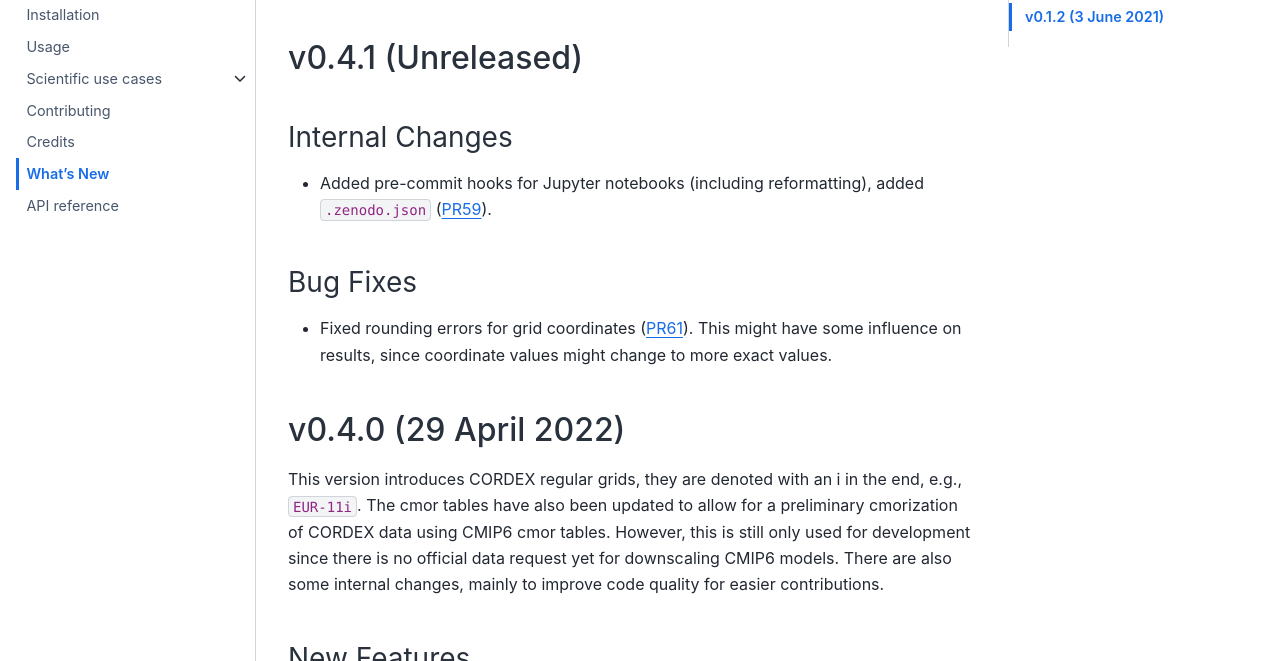
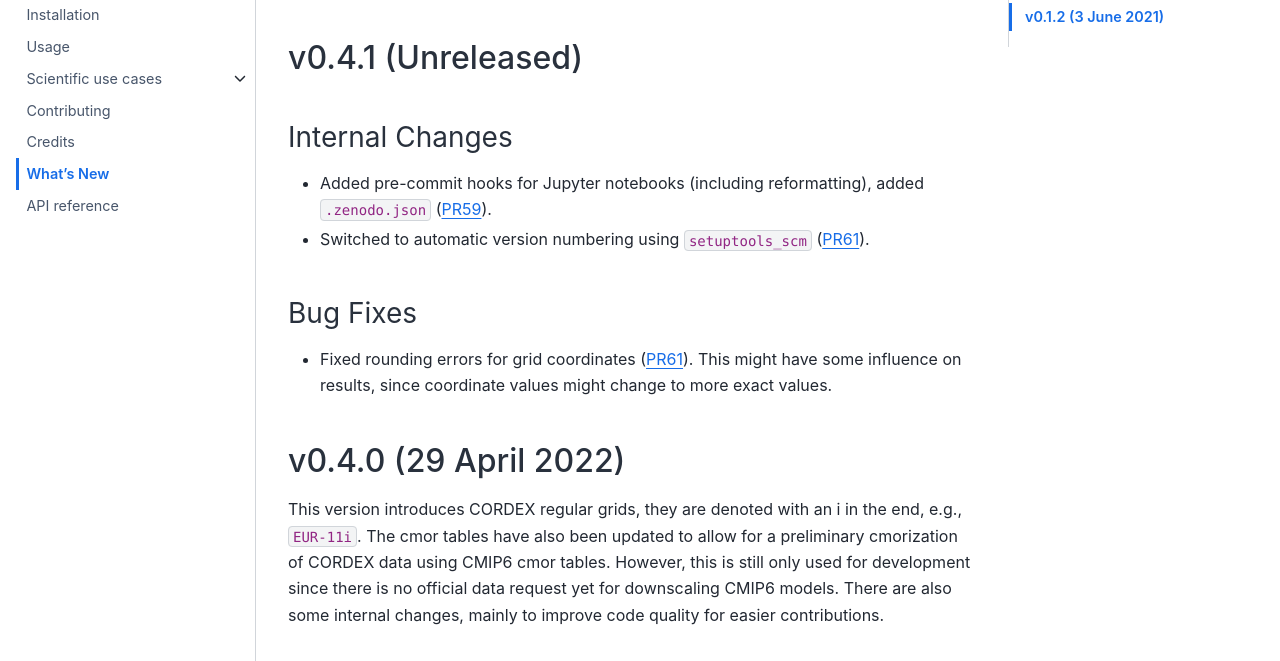
Before and after one commit to euro-cordex/py-cordex, a Sphinx documentation site: the page built from docs/whats_new.rst, in a window 1280 px wide and 900 px high, cut to the strip 239-900 px from the top of the window. Built offline with Sphinx 7.4.7 and the Sphinx Book theme 1.1.4, drawn with Linux system fonts in a browser that asks for light colours; pages that are not in the unit, such as notebooks, are missing from menus.

Commit message:
Update whats_new.rst

```diff
--- a/docs/whats_new.rst
+++ b/docs/whats_new.rst
@@ -16,6 +16,7 @@ Internal Changes
 ~~~~~~~~~~~~~~~~
 
 - Added pre-commit hooks for Jupyter notebooks (including reformatting), added ``.zenodo.json`` (:pull:`59`).
+- Switched to automatic version numbering using ``setuptools_scm`` (:pull:`61`).
 
 Bug Fixes
 ~~~~~~~~~
```
